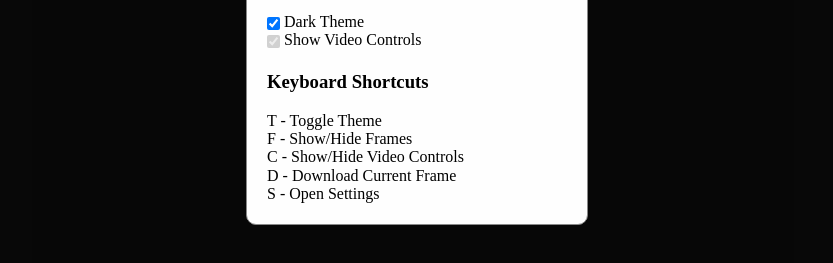
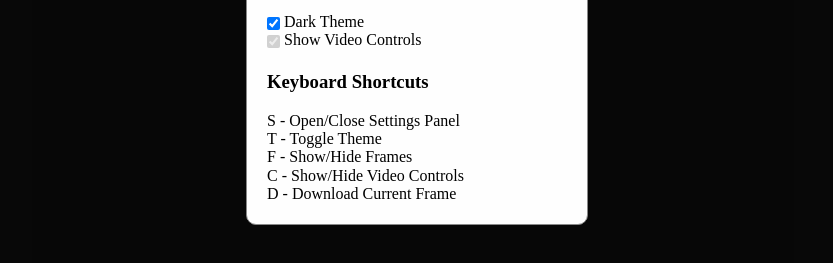
Before and after one commit to jeremyc2/MasterScrubber, a plain HTML site: page index.html in a window 1280 px wide. Both pictures are taken after a click on the button 994 px from the left and 26 px from the top of the page. Shown: the part 225-488 px from the top of the page, without its empty margins (223-1056 px from the left). Drawn offline with Linux system fonts and the light colour scheme.

Commit message:
No commit message

```diff
--- a/index.html
+++ b/index.html
@@ -65,11 +65,11 @@
         </div>
         <div>
             <h3>Keyboard Shortcuts</h3>
+            S - Open/Close Settings Panel<br>
             T - Toggle Theme<br>
             F - Show/Hide Frames<br>
             C - Show/Hide Video Controls<br>
             D - Download Current Frame<br>
-            S - Open Settings<br>
         </div>
     </div>
 
```
